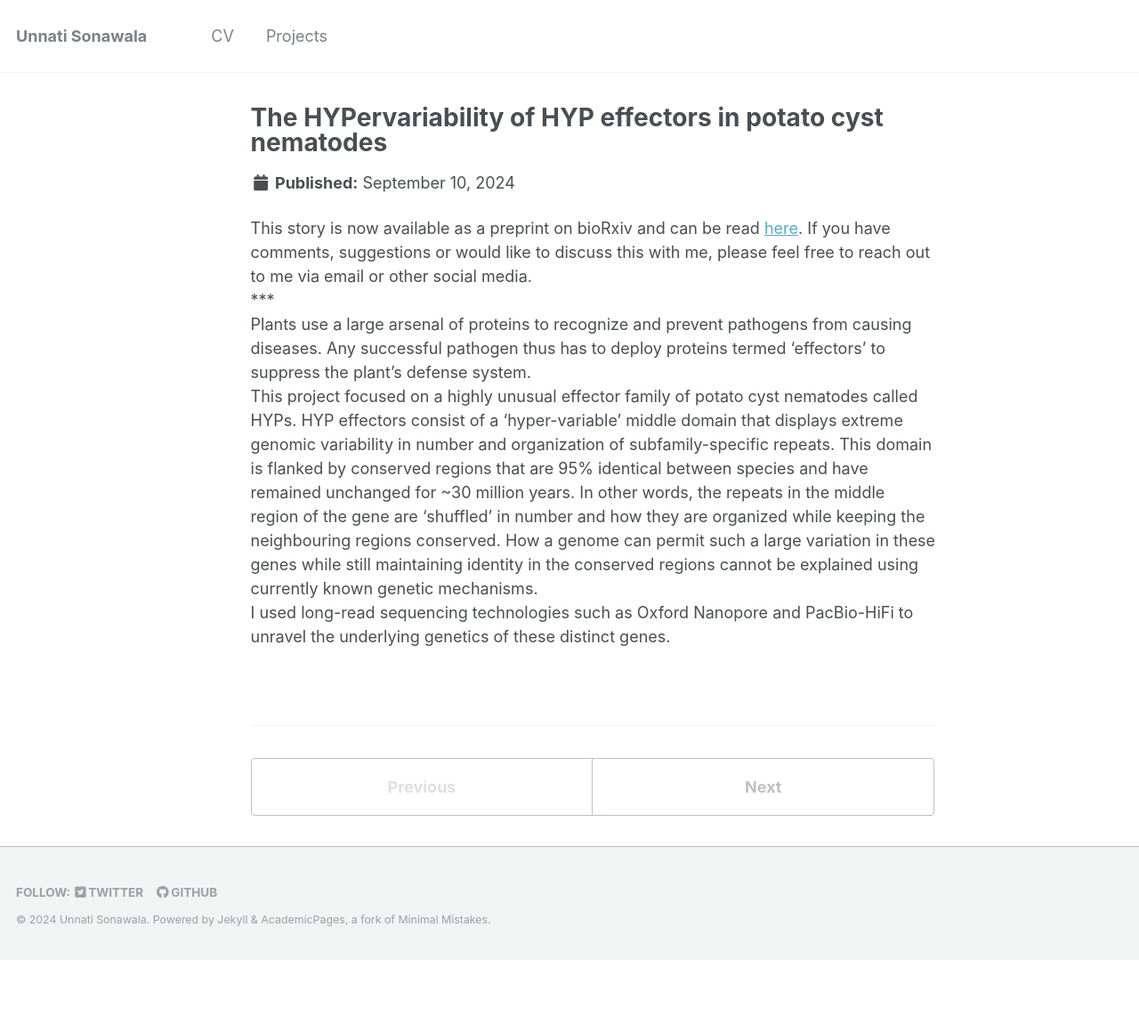
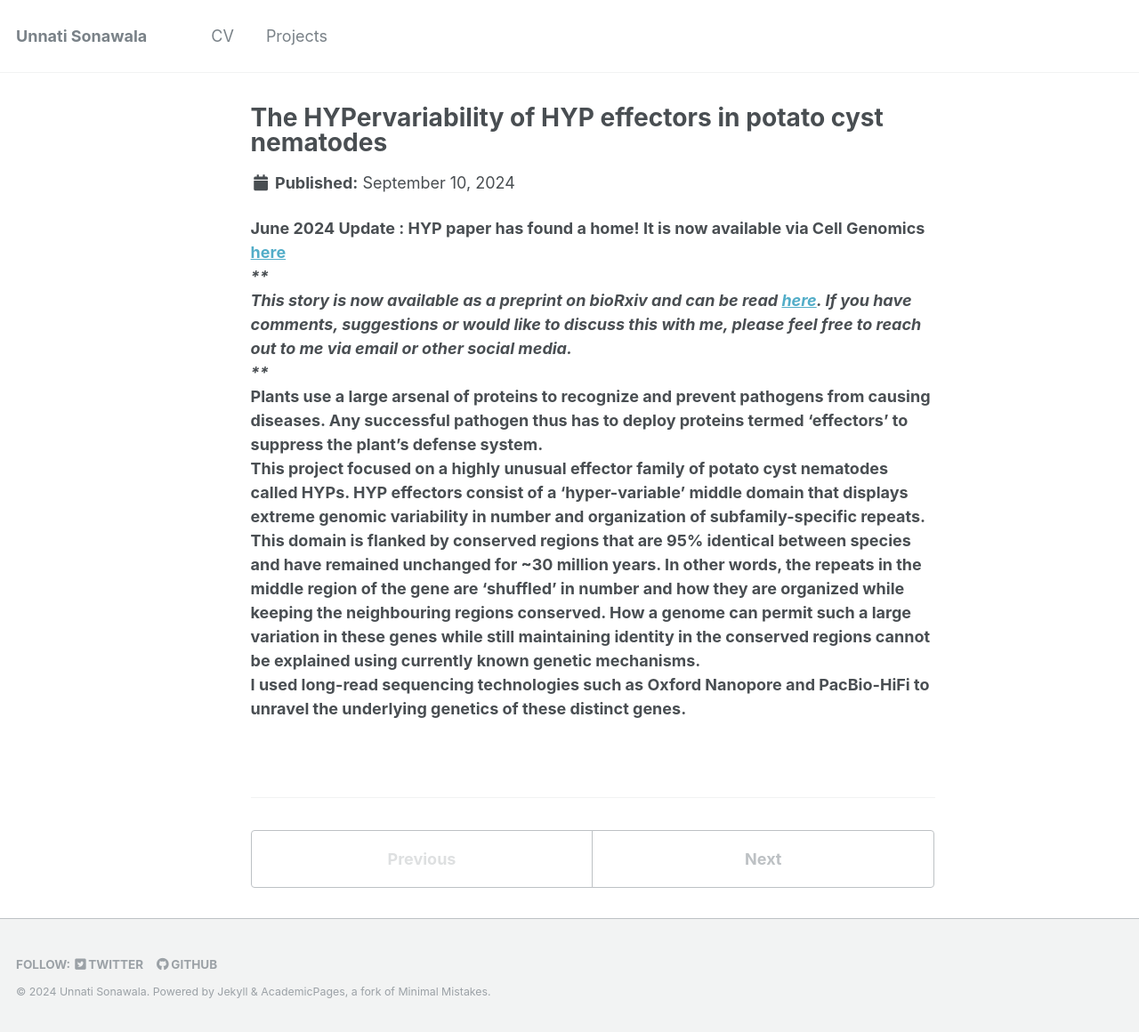
Before and after one commit to unnatisonawala/unnatisonawala.github.io, a Jekyll site: the page built from _projects/The HYPervariability of HYP effectors in potato cyst nematodes.md, in a window 1280 px wide. Shown: the whole page at 89% size. Built offline with Jekyll 4.4.1, drawn with Linux system fonts in a browser that asks for light colours; before the commit the page ends 1079 px from its top, so only the background shows below that.

Commit message:
delete news and add update to projects

```diff
--- a/_projects/The HYPervariability of HYP effectors in potato cyst nematodes.md
+++ b/_projects/The HYPervariability of HYP effectors in potato cyst nematodes.md
@@ -3,6 +3,8 @@ title: "The HYPervariability of HYP effectors in potato cyst nematodes"
 excerpt: "<br/><img src='/images/HYP.png' width='320' height='250'>"
 collection: projects
 ---
+<b>June 2024 Update <b>: HYP paper has found a home! It is now available via Cell Genomics [here](10.1016/j.xgen.2024.100580)<br/>
+***<br/>
 This story is now available as a preprint on bioRxiv and can be read [here](https://www.biorxiv.org/content/10.1101/2023.10.16.561705v1.abstract). If you have comments, suggestions or would like to discuss this with me, please feel free to reach out to me via email or other social media.<br/>
 ***<br/>
 Plants use a large arsenal of proteins to recognize and prevent pathogens from causing diseases. Any successful pathogen thus has to deploy proteins termed ‘effectors’ to suppress the plant’s defense system.<br/>
```
Also changed, not shown: 1 other file.
